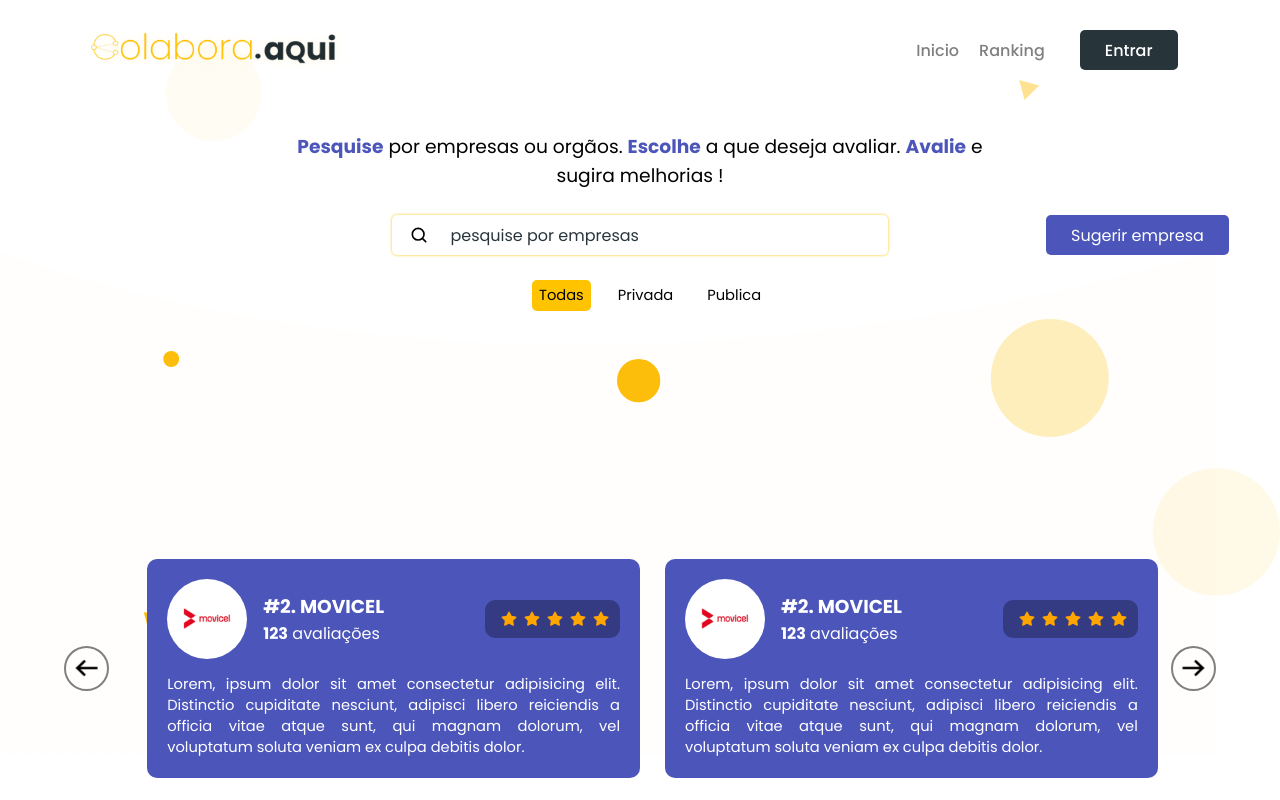
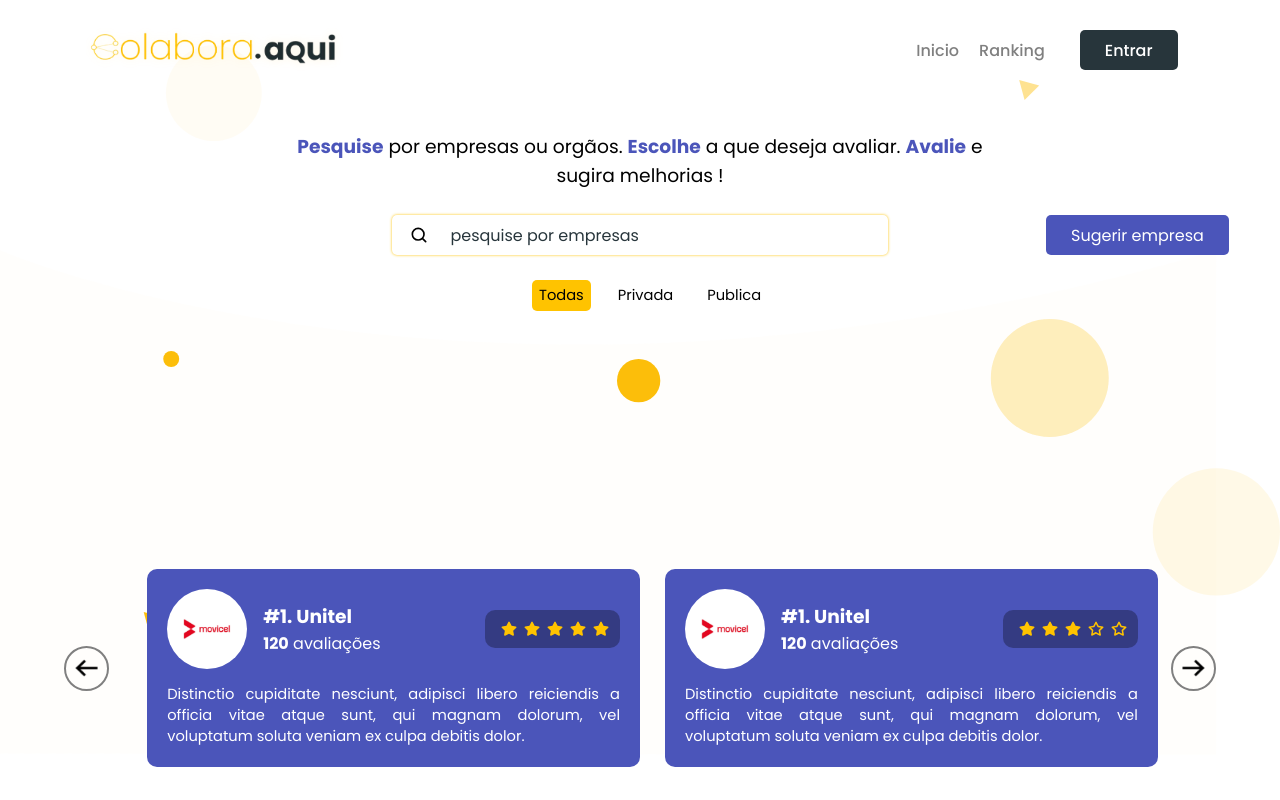
Before and after one commit to BatistaTony/colaboraAquiApp, a Next.js app: page /companies in a window 1280 px wide. Built offline with nearby package versions, Linux system fonts and the light colour scheme.

Commit message:
stars rated logic done

```diff
--- a/src/components/companies/cardCompany.tsx
+++ b/src/components/companies/cardCompany.tsx
@@ -1,3 +1,4 @@
+import { ICompany } from "../../../types";
 import {
   Card,
   CompanyLogo,
@@ -8,32 +9,42 @@
 } from "./companiesStyle";
 import StarsRatedCompany from "./starsRated";
 
-export default function CardCompany() {
+interface IProps {
+  data: ICompany;
+}
+
+export default function CardCompany({ data }: IProps) {
+  const {
+    companyDescription,
+    companyLogo,
+    companyName,
+    companyPositionRanking,
+    companyRatesNumber,
+    companyStars,
+  } = data;
+
   return (
     <Card>
       <div className="header_card">
         <div className="div1_er_">
           <CompanyLogo>
-            <img src="/images/Movicel-2.png" alt="" />
+            <img src={companyLogo} alt="" />
           </CompanyLogo>
 
           <div className="company_info_">
-            <CompanyName>#2. MOVICEL</CompanyName>
+            <CompanyName>#{companyPositionRanking}. {companyName}</CompanyName>
             <CompanyRateNumbers>
-              <span>123</span> avaliações
+              <span>{companyRatesNumber}</span> avaliações
             </CompanyRateNumbers>
           </div>
         </div>
         <div className="start_div_cmpy">
-          <StarsRatedCompany />
+          <StarsRatedCompany stars={companyStars} />
         </div>
       </div>
 
       <DescriptionCard>
-        Lorem, ipsum dolor sit amet consectetur adipisicing elit. Distinctio
-        cupiditate nesciunt, adipisci libero reiciendis a officia vitae atque
-        sunt, qui magnam dolorum, vel voluptatum soluta veniam ex culpa debitis
-        dolor.
+        {companyDescription}
       </DescriptionCard>
     </Card>
   );
--- a/src/components/companies/companiesStyle.ts
+++ b/src/components/companies/companiesStyle.ts
@@ -400,7 +400,7 @@
   svg {
     width: 100%;
     height: 100%;
-    fill: ${({ isRated }) => (isRated ? "orange" : "none")};
+    fill: ${colorsApp.orange};
   }
 `;
 
--- /dev/null
+++ b/src/components/companies/star.tsx
@@ -0,0 +1,35 @@
+interface IStar {
+  isRated: boolean;
+}
+
+export default function Star({ isRated }: IStar) {
+  return isRated ? (
+    <svg xmlns="http://www.w3.org/2000/svg" viewBox="0 0 24 24">
+      <g data-name="Layer 2">
+        <g data-name="star">
+          <rect
+            width="24"
+            height="24"
+            transform="rotate(90 12 12)"
+            opacity="0"
+          />
+          <path d="M17.56 21a1 1 0 0 1-.46-.11L12 18.22l-5.1 2.67a1 1 0 0 1-1.45-1.06l1-5.63-4.12-4a1 1 0 0 1-.25-1 1 1 0 0 1 .81-.68l5.7-.83 2.51-5.13a1 1 0 0 1 1.8 0l2.54 5.12 5.7.83a1 1 0 0 1 .81.68 1 1 0 0 1-.25 1l-4.12 4 1 5.63a1 1 0 0 1-.4 1 1 1 0 0 1-.62.18z" />
+        </g>
+      </g>
+    </svg>
+  ) : (
+    <svg xmlns="http://www.w3.org/2000/svg" viewBox="0 0 24 24">
+      <g data-name="Layer 2">
+        <g data-name="star">
+          <rect
+            width="24"
+            height="24"
+            transform="rotate(90 12 12)"
+            opacity="0"
+          />
+          <path d="M17.56 21a1 1 0 0 1-.46-.11L12 18.22l-5.1 2.67a1 1 0 0 1-1.45-1.06l1-5.63-4.12-4a1 1 0 0 1-.25-1 1 1 0 0 1 .81-.68l5.7-.83 2.51-5.13a1 1 0 0 1 1.8 0l2.54 5.12 5.7.83a1 1 0 0 1 .81.68 1 1 0 0 1-.25 1l-4.12 4 1 5.63a1 1 0 0 1-.4 1 1 1 0 0 1-.62.18zM12 16.1a.92.92 0 0 1 .46.11l3.77 2-.72-4.21a1 1 0 0 1 .29-.89l3-2.93-4.2-.62a1 1 0 0 1-.71-.56L12 5.25 10.11 9a1 1 0 0 1-.75.54l-4.2.62 3 2.93a1 1 0 0 1 .29.89l-.72 4.16 3.77-2a.92.92 0 0 1 .5-.04z" />
+        </g>
+      </g>
+    </svg>
+  );
+}
--- a/src/components/companies/starsRated.tsx
+++ b/src/components/companies/starsRated.tsx
@@ -1,23 +1,16 @@
 import { StarRate, StarsRated } from "./companiesStyle";
+import Star from "./star";
 
-export default function StarsRatedCompany() {
+interface IProps {
+  stars: number;
+}
+
+export default function StarsRatedCompany({ stars }: IProps) {
   return (
     <StarsRated>
-      {[1, 2, 3, 4, 5].map((value, index) => (
-        <StarRate isRated={value} key={index}>
-          <svg xmlns="http://www.w3.org/2000/svg" viewBox="0 0 24 24">
-            <g data-name="Layer 2">
-              <g data-name="star">
-                <rect
-                  width="24"
-                  height="24"
-                  transform="rotate(90 12 12)"
-                  opacity="0"
-                />
-                <path d="M17.56 21a1 1 0 0 1-.46-.11L12 18.22l-5.1 2.67a1 1 0 0 1-1.45-1.06l1-5.63-4.12-4a1 1 0 0 1-.25-1 1 1 0 0 1 .81-.68l5.7-.83 2.51-5.13a1 1 0 0 1 1.8 0l2.54 5.12 5.7.83a1 1 0 0 1 .81.68 1 1 0 0 1-.25 1l-4.12 4 1 5.63a1 1 0 0 1-.4 1 1 1 0 0 1-.62.18z" />
-              </g>
-            </g>
-          </svg>
+      {[1, 2, 3, 4, 5].map((value, index: number) => (
+        <StarRate key={index}>
+          <Star isRated={stars - index > 0} />
         </StarRate>
       ))}
     </StarsRated>
--- a/src/pages/companies.tsx
+++ b/src/pages/companies.tsx
@@ -15,11 +15,32 @@
 import { CSSTransition } from "react-transition-group";
 import PrivateRouter from "./privateRouter";
 import { InputIcon } from "../components/signUp/signUpStyle";
+import { ICompany } from "../../types";
 
 function Companies() {
   const [filterBy, setFilterBy] = useState<string>("Todas");
   const [showSuggestion, setShowSuggestion] = useState<boolean>(false);
   const [search, setSearch] = useState<string>("");
+  const [companies, setCompanies] = useState<Array<ICompany>>([
+    {
+      companyPositionRanking: 1,
+      companyRatesNumber: 120,
+      companyName: "Unitel",
+      companyLogo: "/images/Movicel-2.png",
+      companyStars: 5,
+      companyDescription:
+        "Distinctio cupiditate nesciunt, adipisci libero reiciendis a officia vitae atque sunt, qui magnam dolorum, vel voluptatum soluta veniam ex culpa debitis dolor.",
+    },
+    {
+      companyPositionRanking: 1,
+      companyRatesNumber: 120,
+      companyName: "Unitel",
+      companyLogo: "/images/Movicel-2.png",
+      companyStars: 3,
+      companyDescription:
+        "Distinctio cupiditate nesciunt, adipisci libero reiciendis a officia vitae atque sunt, qui magnam dolorum, vel voluptatum soluta veniam ex culpa debitis dolor.",
+    },
+  ]);
 
   const handleChange = (event: any) => {
     setSearch(event.target.name);
@@ -97,8 +118,9 @@
             </button>
           </ButtonControl>
           <GroupCard>
-            <CardCompany />
-            <CardCompany />
+            {companies.map((value: ICompany, index) => (
+              <CardCompany data={value} />
+            ))}
           </GroupCard>
         </CompanyList>
       </ContentCompanies>
```
Also changed, not shown: types.ts (+9 -0 lines).
